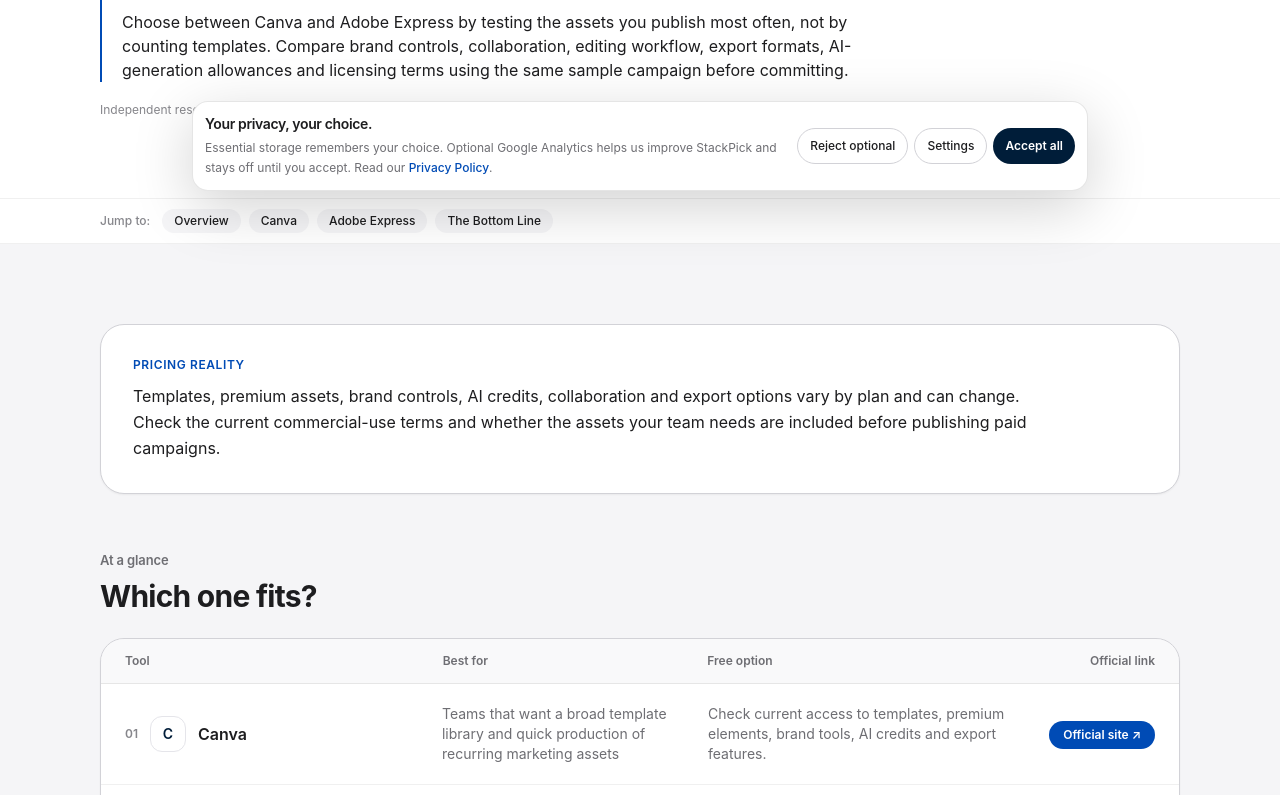
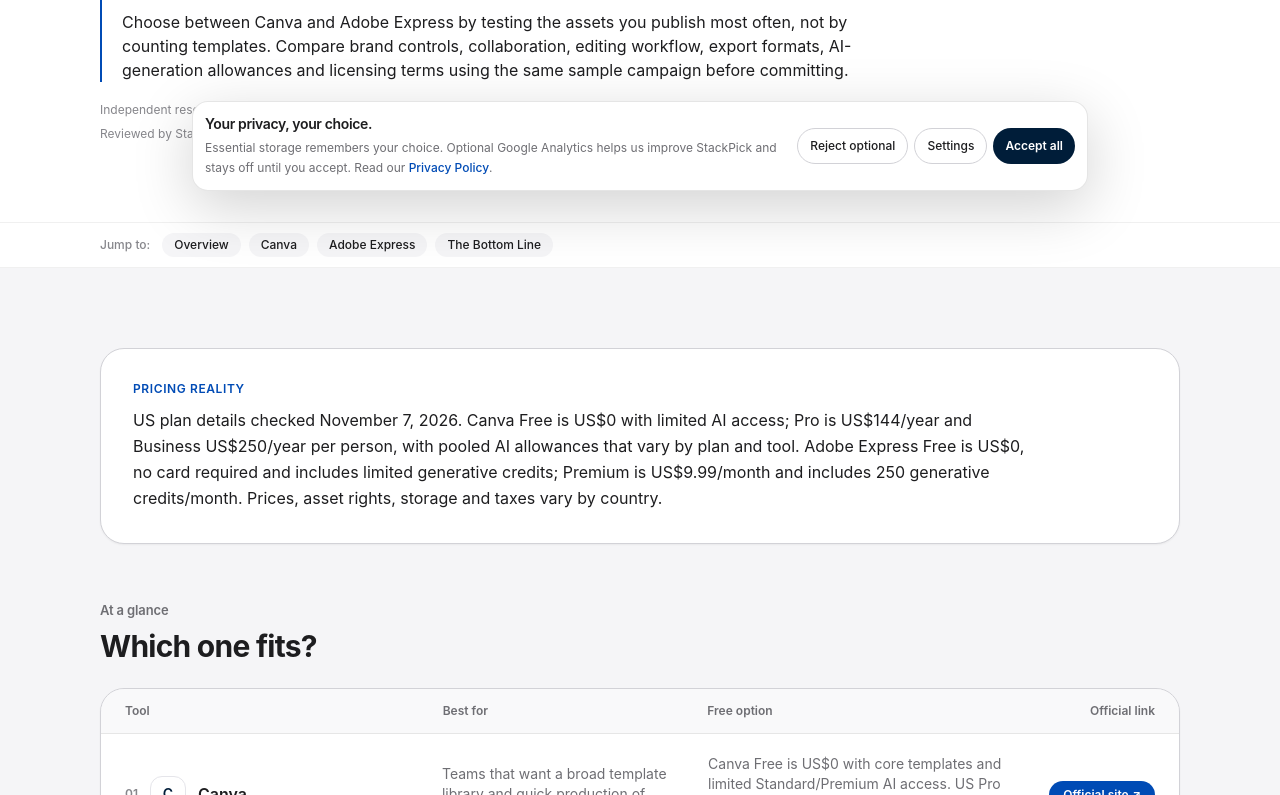
Before and after one commit to LinukaBandara/StackPick, a Next.js app: page /best/canva-vs-adobe-express in a window 1280 px wide. Shown: the part 585-1380 px from the top of the page. Built offline with nearby package versions, Linux system fonts and the light colour scheme; no server answers.

Commit message:
Add current Canva Adobe Express plan and AI credit facts

```diff
--- a/app/best/canva-vs-adobe-express/page.tsx
+++ b/app/best/canva-vs-adobe-express/page.tsx
@@ -12,12 +12,13 @@ export default function Page() {
     <ComparisonArticle
       title="Canva vs Adobe Express for Small Businesses"
       slug="canva-vs-adobe-express"
+      reviewedOn="2026-11-07"
       intro="Canva and Adobe Express both help small businesses produce everyday marketing assets without a full design department. Compare them using the actual work you publish: social posts, campaign graphics, short videos, brand templates and handoff between collaborators."
       quickAnswer="Choose between Canva and Adobe Express by testing the assets you publish most often, not by counting templates. Compare brand controls, collaboration, editing workflow, export formats, AI-generation allowances and licensing terms using the same sample campaign before committing."
-      pricingNote="Templates, premium assets, brand controls, AI credits, collaboration and export options vary by plan and can change. Check the current commercial-use terms and whether the assets your team needs are included before publishing paid campaigns."
+      pricingNote="US plan details checked November 7, 2026. Canva Free is US$0 with limited AI access; Pro is US$144/year and Business US$250/year per person, with pooled AI allowances that vary by plan and tool. Adobe Express Free is US$0, no card required and includes limited generative credits; Premium is US$9.99/month and includes 250 generative credits/month. Prices, asset rights, storage and taxes vary by country."
       tools={[
-        { name: "Canva", bestFor: "Teams that want a broad template library and quick production of recurring marketing assets", freeOption: "Check current access to templates, premium elements, brand tools, AI credits and export features.", tradeoff: "A broad template ecosystem can speed up routine work, but designs can look generic without a clear brand system and careful customization.", url: "https://www.canva.com/" },
-        { name: "Adobe Express", bestFor: "Small businesses that want quick branded content and already use Adobe assets or workflows", freeOption: "Check current free and paid feature access, premium assets, brand kits and AI allowances.", tradeoff: "It can fit naturally with other Adobe work, but compare its specific templates, collaboration and export process against your day-to-day needs.", url: "https://www.adobe.com/express/" },
+        { name: "Canva", bestFor: "Teams that want a broad template library and quick production of recurring marketing assets", freeOption: "Canva Free is US$0 with core templates and limited Standard/Premium AI access. US Pro is US$144/year; Business is US$250/year per person and has higher pooled AI allowances.", tradeoff: "A broad template ecosystem can speed up routine work, but designs can look generic without a clear brand system and careful customization.", url: "https://www.canva.com/pricing/" },
+        { name: "Adobe Express", bestFor: "Small businesses that want quick branded content and already use Adobe assets or workflows", freeOption: "Adobe Express Free is US$0 and requires no card; Premium is US$9.99/month in the US and includes 250 generative credits/month. Premium assets and commercial terms vary by feature.", tradeoff: "It can fit naturally with other Adobe work, but compare its specific templates, collaboration and export process against your day-to-day needs.", url: "https://www.adobe.com/express/pricing/" },
       ]}
       bottomLine="Neither tool is the universal winner. Choose the editor that lets your team produce consistent, correctly licensed assets in the formats you publish, with the least friction and a plan cost you can justify."
     >
@@ -41,6 +42,7 @@ export default function Page() {
           <li>Export the actual formats you publish and check resolution, watermark and premium-asset restrictions.</li>
           <li>Confirm commercial-use rights for the assets and fonts in the final design.</li>
         </ol>
+        <p className="mt-5 text-xs leading-5 text-[#667085]">Research method: desk review of official pricing and generative-credit documentation checked November 7, 2026. This is not a controlled design-quality benchmark; test the same approved campaign and verify commercial asset rights before publishing.</p>
       </section>
     </ComparisonArticle>
   );
```
